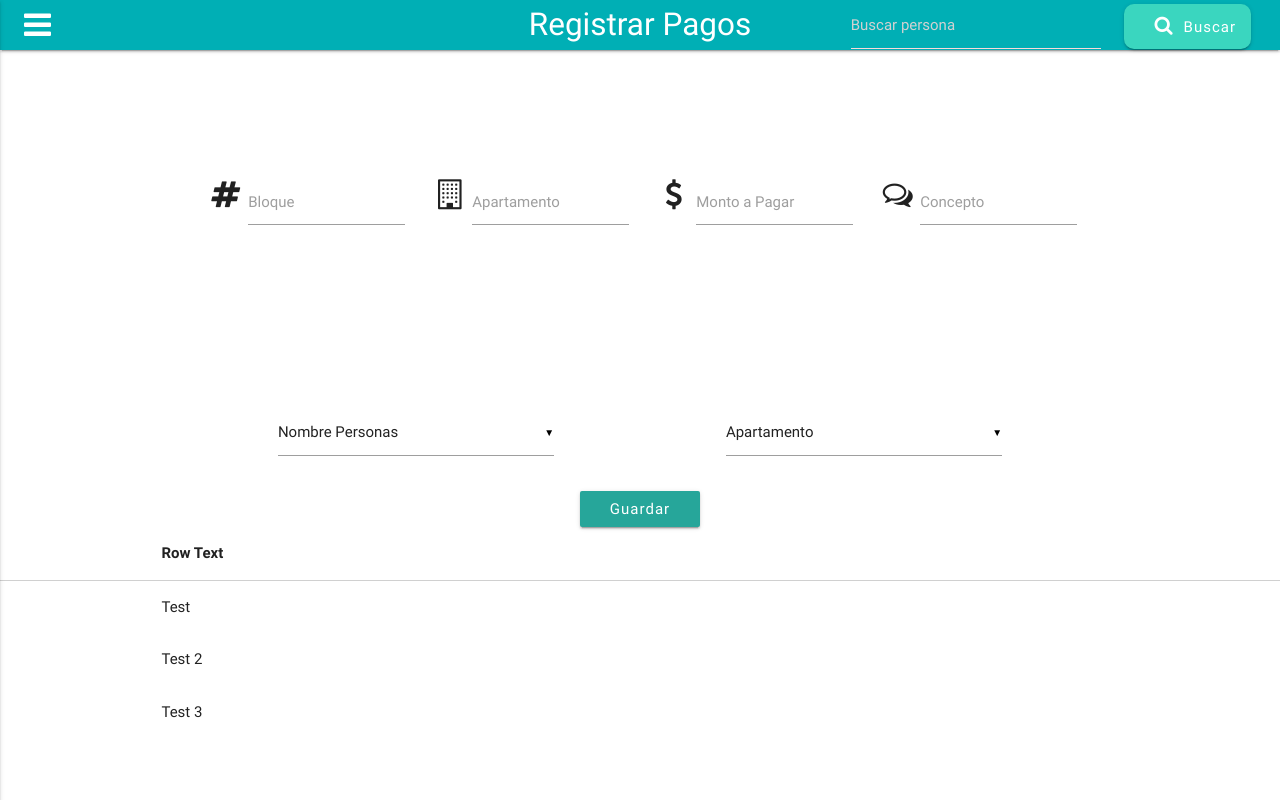
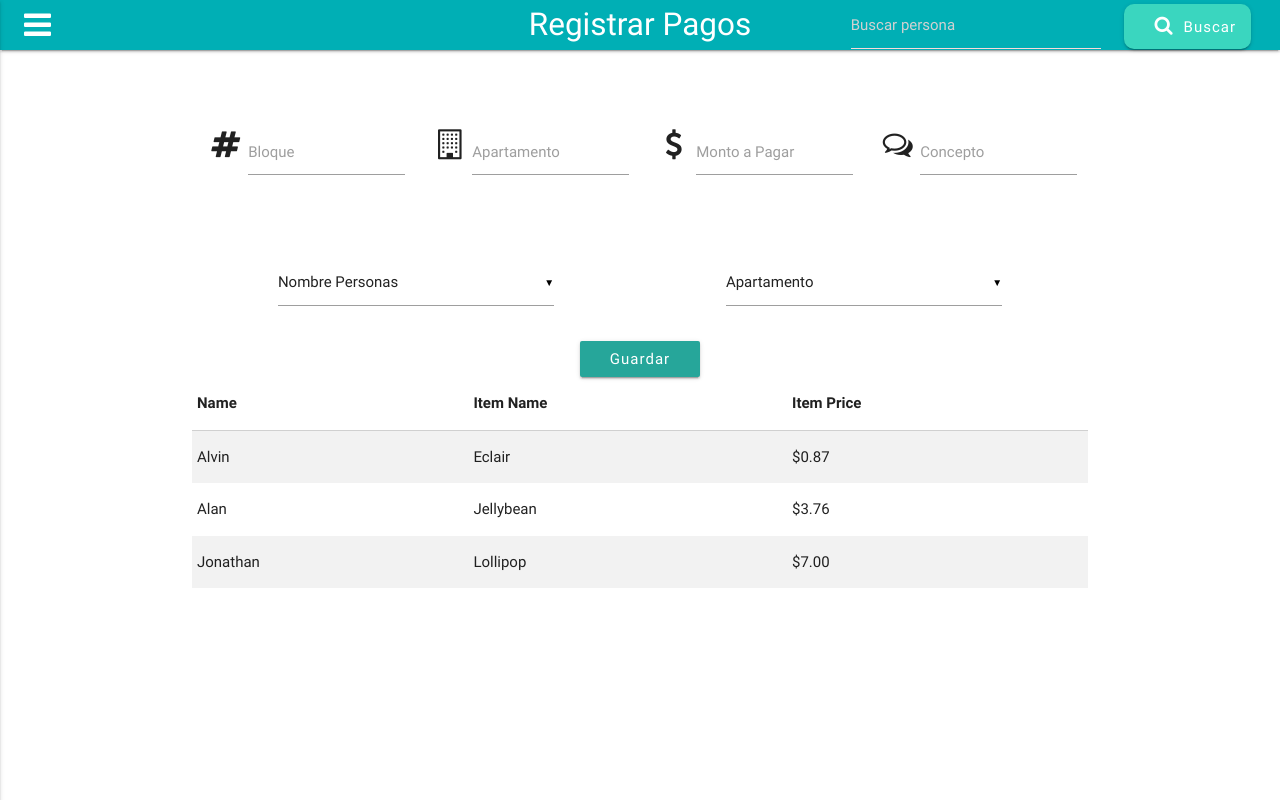
Before and after one commit to RaynerHM/envResidencial, a Django app: template projectResidencial/templates/registrar_Pagos.html in a window 1280 px wide. Run offline with Django 3.2, Linux system fonts and the light colour scheme; the template is opened without the code that fills it, so the values that code supplies are empty.

Commit message:
Pruebas de Ajax

```diff
--- a/projectResidencial/static/style.css
+++ b/projectResidencial/static/style.css
@@ -563,6 +563,6 @@
     }
 
     .espacio {
-        padding-bottom: 150px;
-        padding-top: 100px;
+        padding-bottom: 50px;
+        padding-top: 50px;
     }
--- a/projectResidencial/templates/registrar_Pagos.html
+++ b/projectResidencial/templates/registrar_Pagos.html
@@ -167,6 +167,14 @@
                     success: function(data) {
                         $('#concepto').val(data.residente[0].res);
                         console.log(data.residente[0].res);
+                        /*
+                        console.log(data.residente[1].res);
+                        console.log(data.residente[2].res);
+                        */
+                        for (var i = 0; i < data.length; i++) {
+                            console.log(data.residente[i].res);
+                        }
+
                     },
                     error: function(data) {
                         console.log(data.residente[0].res);
@@ -177,32 +185,36 @@
 
     </div>
     <!-- </form> -->
-    <table>
+
+    <div class="container">
+        <table class="striped">
             <thead>
                 <tr>
-                <th></th>
-                <th>Row Text</th>
+                    <th>Name</th>
+                    <th>Item Name</th>
+                    <th>Item Price</th>
                 </tr>
             </thead>
+
+            <tbody>
                 <tr>
-            <td>
-                <input type="checkbox" />
-            </td>
-            <td>Test</td>
+                    <td>Alvin</td>
+                    <td>Eclair</td>
+                    <td>$0.87</td>
                 </tr>
                 <tr>
-            <td>
-                <input type="checkbox" />
-            </td>
-            <td>Test 2</td>
+                    <td>Alan</td>
+                    <td>Jellybean</td>
+                    <td>$3.76</td>
                 </tr>
                 <tr>
-            <td>
-                <input type="checkbox" />
-            </td>
-            <td>Test 3</td>
+                    <td>Jonathan</td>
+                    <td>Lollipop</td>
+                    <td>$7.00</td>
                 </tr>
+            </tbody>
         </table>
+    </div>
 
 
     {% comment %}
```
Also changed, not shown: projectResidencial/projectResidencial/settings.py (+5 -5 lines), Estado de cuenta.JPG (added), projectResidencial/db.sqlite3. Lines whose indentation alone changed are shown as unchanged.
